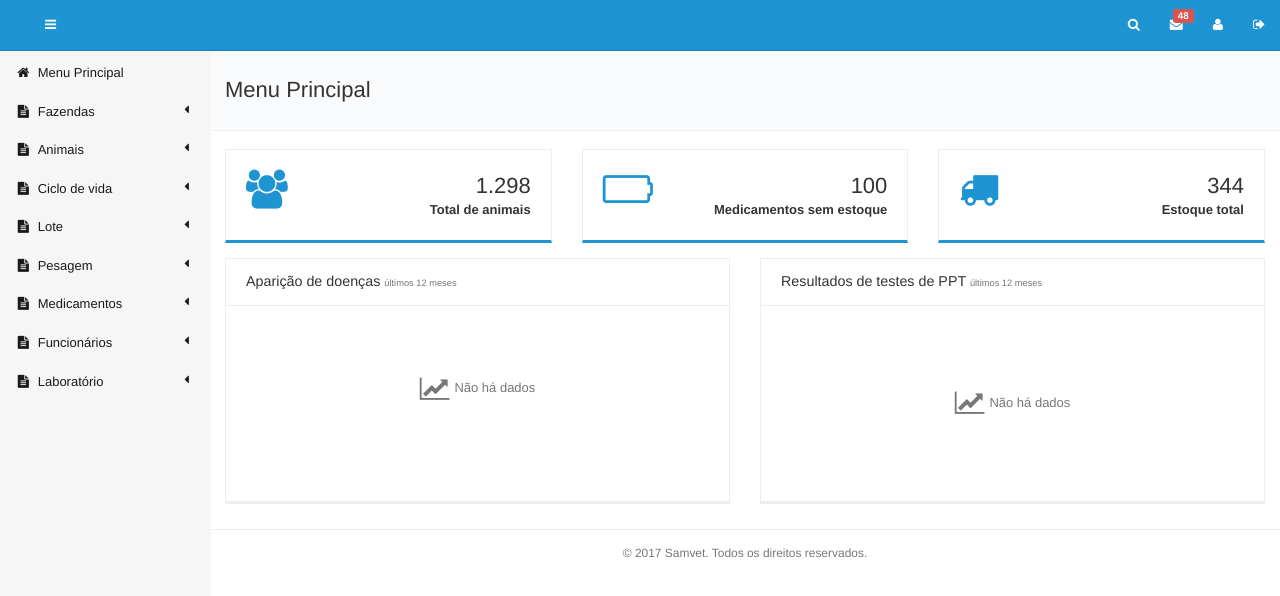
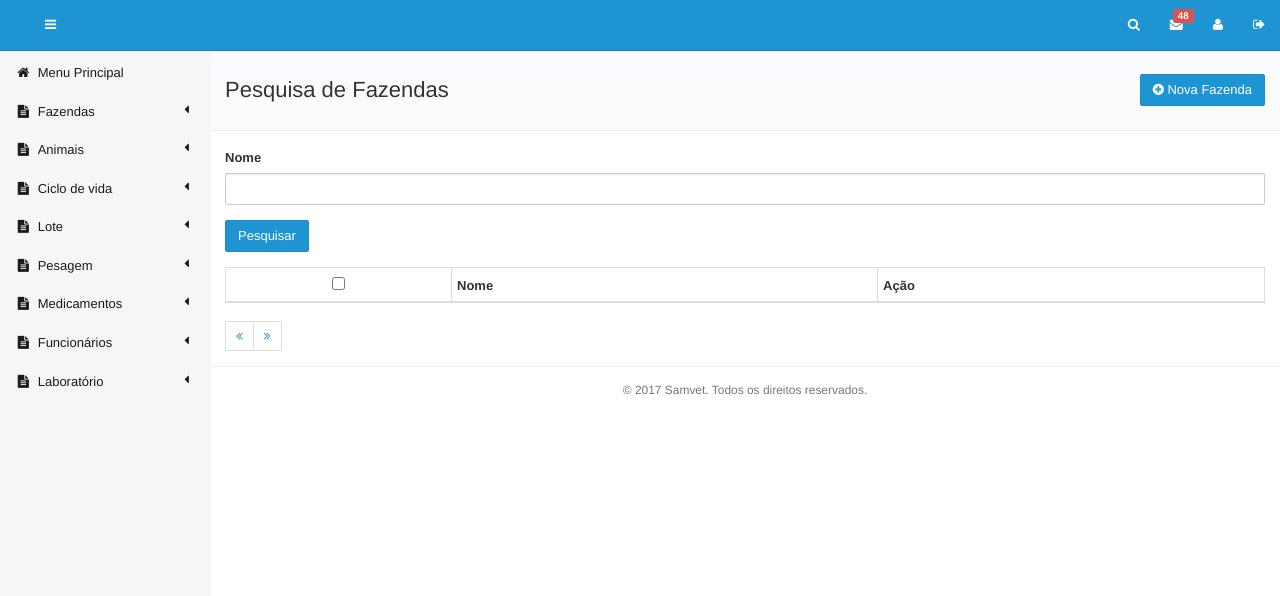
Before and after one commit to Arcelz/Front-Controle, a plain HTML site: page index.html at #!/mae/ in a window 1280 px wide. Drawn offline with nearby package versions, Linux system fonts and the light colour scheme.

Commit message:
Adicionando arquivos

```diff
--- /dev/null
+++ b/app/mae/MaeEditar.js
@@ -0,0 +1,14 @@
+app.controller('MaeEditar', function ($scope, $stateParams, DataService) {
+    var id = $stateParams.id; //pega o paramentro informado na url
+    DataService.realizarGet('mae/idMae/' + id).then(function (data) {
+        console.log(data);
+        $scope.form = data.data.mensagem[0];
+    });
+    $scope.salvar = function () {
+        if ($scope.formulario.$valid) {
+            DataService.realizarPut('mae/idMae/' + id, $scope.form).then(function (data) {
+                console.log(data);
+            });
+        }
+    }
+});
--- /dev/null
+++ b/app/mae/MaePesquisa.html
@@ -0,0 +1,123 @@
+
+<div class="page-header">
+	<div class="container-fluid">
+		<div class="row">
+			<div class="col-xs-10">
+				<h1>
+					Pesquisa de Fazendas
+				</h1>
+			</div>
+
+			<div class="col-xs-2">
+				<div class="aw-page-header-controls">
+					<a class="btn btn-primary">
+						<i class="fa  fa-plus-circle"></i> <span ui-sref="fazendaNovo" class="hidden-xs  hidden-sm">Nova Fazenda</span>
+					</a>
+				</div>
+			</div>
+		</div>
+	</div>
+</div>
+
+<div class="container-fluid">
+
+
+
+	<form ng-submit="salvar()" class="form-vertical  js-form-loading" >
+
+		<div class="form-group">
+			<label for="input-produto-nome">Nome</label>
+			<input id="input-produto-nome" type="text" class="form-control">
+		</div>
+
+		<div class="row">
+
+		</div>
+
+		<div class="form-group">
+			<button class="btn  btn-primary" type="submit">
+				Pesquisar
+			</button>
+		</div>
+
+	</form>
+
+
+	<div class="table-responsive">
+		<table id="tabela-produtos" class="table  table-striped  table-bordered  table-hover  table-condensed  js-sticky-table">
+			<thead class="aw-table-header-solid">
+				<tr>
+					<th class="aw-table-checkbox">
+						<input type="checkbox">
+					</th>
+					<th>Nome</th>
+					<th>Ação</th>
+
+
+
+				</tr>
+			</thead>
+			<tbody>
+				<tr ng-repeat="fazenda in fazendas">
+					<td class="aw-table-checkbox"><input type="checkbox"></td>
+					<td><a href="#!/fazenda/{{fazenda.idFazenda}}">{{fazenda.nomeFazenda}}</a></td>
+
+
+
+					<td class="table-pesq-produto-col-acoes">
+
+						<div class="btn-group">
+							<button class="btn  btn-default btn-xs">
+								<i class="fa  fa-pencil"></i>
+							</button>
+
+							<button class="btn  btn-default btn-xs">
+								<i class="fa  fa-trash"></i>
+							</button>
+						</div>
+
+					</td>
+				</tr>
+
+
+
+
+
+			</tbody>
+		</table>
+	</div>
+
+	<div class="row">
+		<div class="col-xs-12  col-md-8  aw-text-xs-center  aw-text-md-left">
+			<nav>
+				<ul class="pagination  pagination-sm">
+					<li><a href="" ng-click="avancar()"><i class="fa  fa-angle-double-left"></i></a></li>
+					<li  ng-repeat="pagina in paginas" ><a href="" ng-click="paginar(pagina.numero)">{{pagina.numero}}</a></li>
+					<li><a href="" ng-click="retroceder()"><i class="fa  fa-angle-double-right"></i></a></li>
+				</ul>
+			</nav>
+		</div>
+
+
+	</div>
+</div>
+
+	</section>
+
+
+</div>
+
+<div class="aw-search-modal  js-search-modal">
+	<form action="#" class="aw-search-modal__form">
+		<input class="aw-search-modal__input  js-search-modal-input" type="text" placeholder="O que você está procurando?"/>
+		<div class="aw-search-modal__input-icon">
+			<i class="glyphicon  glyphicon-search  js-search-modal-go"></i>
+		</div>
+	</form>
+
+	<div class="aw-search-modal__controls">
+		<i class="glyphicon glyphicon-remove  js-search-modal-close"></i>
+	</div>
+</div>
+
+<script src="assets/javascripts/vendors.min.js"></script>
--- a/app/routes/route.js
+++ b/app/routes/route.js
@@ -88,18 +88,46 @@ app.config(function ($httpProvider, $stateProvider, $urlRouterProvider) {
         //Pai
         .state('paiNovo', {
             url: '/pai/novo',
-            templateUrl: 'app/pai/pai.html',
+            templateUrl: 'app/pai/Pai.html',
             parent: 'common',
             controller: 'PaiNovo',
+            controllerAs: 'vm'
+        })
+        .state('paiListar', {
+            url: '/pai/',
+            templateUrl: 'app/pai/PaiPesquisa.html',
+            parent: 'common',
+            controller: 'PaiListar',
+            controllerAs: 'vm'
+        })
+        .state('paiEditar', {
+            url: '/pai/novo',
+            templateUrl: 'app/pai/Pai.html',
+            parent: 'common',
+            controller: 'PaiEditar',
             controllerAs: 'vm'
         })
 
         //Mae
         .state('maeNovo', {
             url: '/mae/novo',
+            templateUrl: 'app/mae/Mae.html',
+            parent: 'common',
+            controller: 'MaeNovo',
+            controllerAs: 'vm'
+        })
+        .state('maeListar', {
+            url: '/mae/',
+            templateUrl: 'app/mae/MaePesquisa.html',
+            parent: 'common',
+            controller: 'MaeListar',
+            controllerAs: 'vm'
+        })
+        .state('maeEditar', {
+            url: '/pai/novo',
             templateUrl: 'app/mae/mae.html',
             parent: 'common',
-            controller: 'MaeNovo',
+            controller: 'MaeEditar',
             controllerAs: 'vm'
         })
 
@@ -108,7 +136,7 @@ app.config(function ($httpProvider, $stateProvider, $urlRouterProvider) {
             url: '/pesagem/novo',
             templateUrl: 'app/pesagem/pesagem.html',
             parent: 'common',
-            controller: 'pesagemNovo',
+            controller: 'PesagemNovo',
             controllerAs: 'vm'
         })
 
--- a/index.html
+++ b/index.html
@@ -48,6 +48,10 @@
 <script src="app/cicloVida/CicloVidaListar.js"></script>
 <script src="app/cicloVida/CicloVidaNovo.js"></script>
 
+<script src="app/mae/MaeNovo.js"></script>
+<script src="app/mae/MaeEditar.js"></script>
+<script src="app/mae/MaeListar.js"></script>
+
 
 
 </body>
```
Also changed, not shown: app/pai/PaiPesquisa.html (added, +123 -0 lines), app/pesagem/PesagemPesquisa.html (added, +123 -0 lines), app/mae/Mae.html (renamed from app/mae/mae.html), app/mae/MaeListar.js (added), app/mae/MaeNovo.js (added), app/pai/Pai.html (renamed from app/pai/pai.html), app/pai/PaiEditar.js (added), app/pai/PaiListar.js (added), app/pai/PaiNovo.js (added), app/pesagem/PesagemEditar.js (added), app/pesagem/PesagemListar.js (added), app/pesagem/PesagemNovo.js (added).
